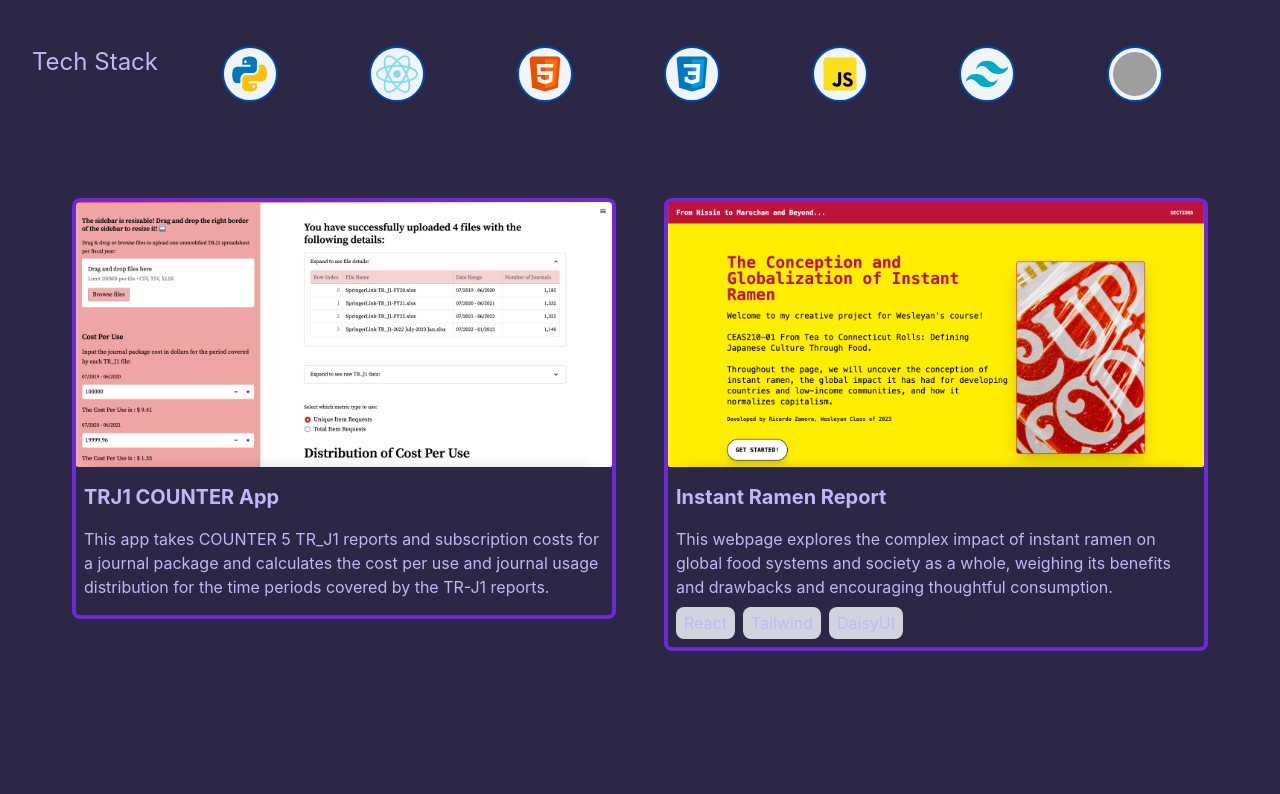
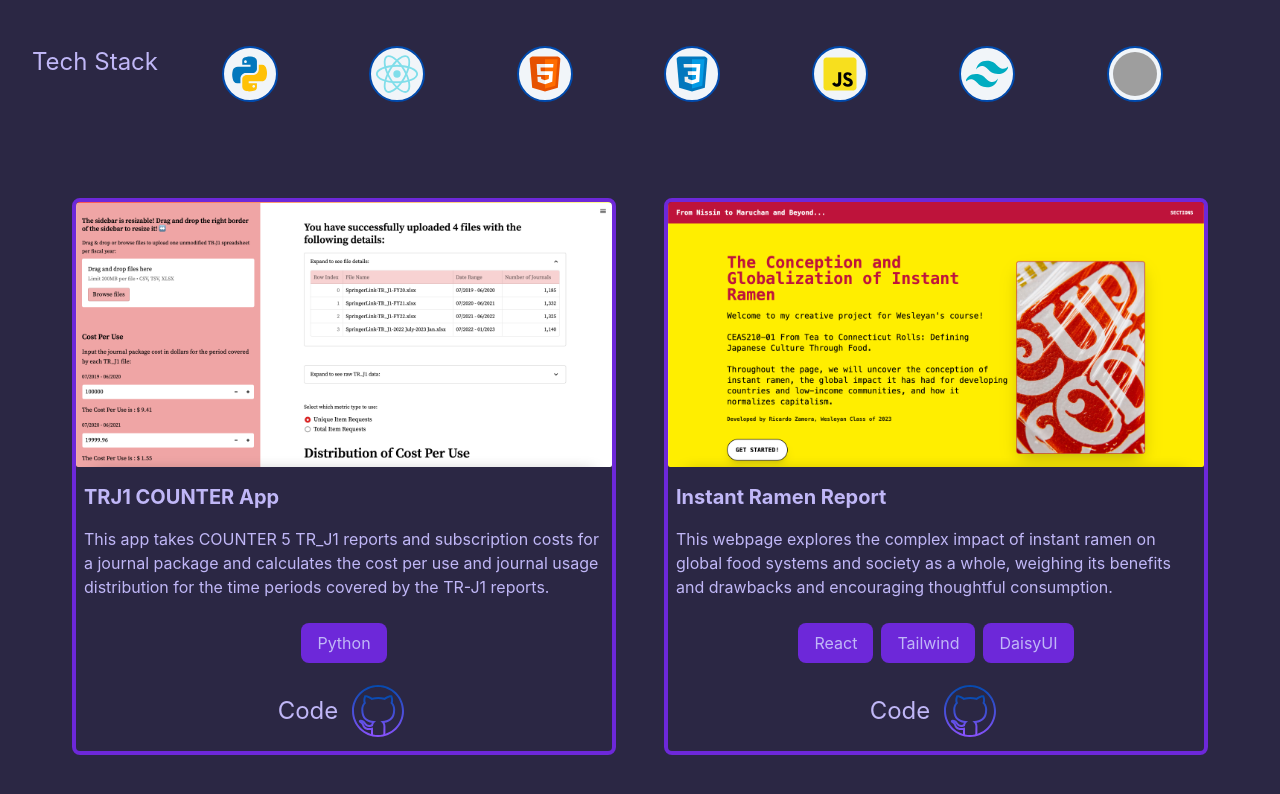
Before and after one commit to RicardoZamora01/portfolio, a React (Create React App) app: page / in a window 1280 px wide. Shown: the part 2014-2808 px from the top of the page. Before the commit the page ends 2745 px from the top, so only its background shows below. Built offline with nearby package versions, Linux system fonts and the light colour scheme; grey boxes are pictures that could not be loaded.

Commit message:
projects ui update

```diff
--- a/src/components/About.js
+++ b/src/components/About.js
@@ -4,9 +4,9 @@ const About = () => {
     return (
         <div className="relative dynamic-py flex items-center justify-center px-4 sm:px-10 min-h-fit" id="about">
             <div className='spacer-top upper-layer absolute top-0'></div>
-            <div className="flex flex-col md:flex-row items-center justify-center p-2 md:p-14 rounded-2xl box-border border-2 min-w-fit">
+            <div className="flex flex-col md:flex-row items-center justify-center p-2 md:p-14 rounded-2xl box-border border-2 border-violet-700 min-w-fit">
                 <div className="m-10">
-                    <img className="max-w-xs md:max-w-sm rounded-full shadow-2xl " src={culture} alt="mexican culture" />
+                    <img className="max-w-xs md:max-w-sm rounded-full shadow-2xl" src={culture} alt="mexican culture" />
                     {/* <p className="text-primary-content max-w-l">Come caca</p> */}
                 </div>
                 <div className="min-w-[40%] p-5 md:p-2 mx-2 md:mx-10 max-w-xl">
--- a/src/components/Projects.js
+++ b/src/components/Projects.js
@@ -10,6 +10,7 @@ import ramen from "../assets/ramen.png"
 import cat from "../assets/cat.svg"
 import counter from "../assets/counter-proj.png"
 import classNames from 'classnames';
+import githubIcon from "../assets/github-64.svg"
 
 
 const Projects = () => {
@@ -88,6 +89,17 @@ const Projects = () => {
                                     />
                                     <h1 className="text-xl my-4 mx-2 font-bold">{project.name}</h1>
                                     <p className="my-4 mx-2">{project.description}</p>
+                                    <div className="flex flex-wrap justify-center items-center gap-2 my-2 mx-2">
+                                        {project.techStack.map((tech, index) => (
+                                            <span key={index} className="bg-violet-700 px-4 py-2 my-2 rounded-lg">{tech}</span>
+                                        ))}
+                                    </div>
+                                    <div className="flex flex-wrap gap-2 items-center align-middle md:flex-row md:justify-center my-2">
+                                        <a href={project.github} target="_black" rel="noreferrer" className="flex items-center">
+                                            <span className="text-2xl mr-2">Code</span>
+                                            <img src={githubIcon} alt="github icon" />
+                                        </a>
+                                    </div>
                                 </div>
                                 ) : (
                                 <div>
@@ -99,11 +111,17 @@ const Projects = () => {
                                     />
                                     </a>
                                     <h1 className="text-xl mt-4 mx-2 font-bold">{project.name}</h1>
-                                    <p className="mt-4 mx-2">{project.description}</p>
-                                    <div className="flex flex-wrap justify-start items-center gap-2 my-2 mx-2">
+                                    <p className="my-4 mx-2">{project.description}</p>
+                                    <div className="flex flex-wrap justify-center items-center gap-2 my-2 mx-2">
                                         {project.techStack.map((tech, index) => (
-                                            <span key={index} className="bg-gray-300 px-2 py-1 rounded-lg">{tech}</span>
+                                            <span key={index} className="bg-violet-700 px-4 py-2 my-2 rounded-lg">{tech}</span>
                                         ))}
+                                    </div>
+                                    <div className="flex flex-wrap gap-2 items-center align-middle md:flex-row md:justify-center my-2">
+                                        <a href={project.github} target="_black" rel="noreferrer" className="flex items-center">
+                                            <span className="text-2xl mr-2">Code</span>
+                                            <img src={githubIcon} alt="github icon" />
+                                        </a>
                                     </div>
                                 </div>
                             )}
```
